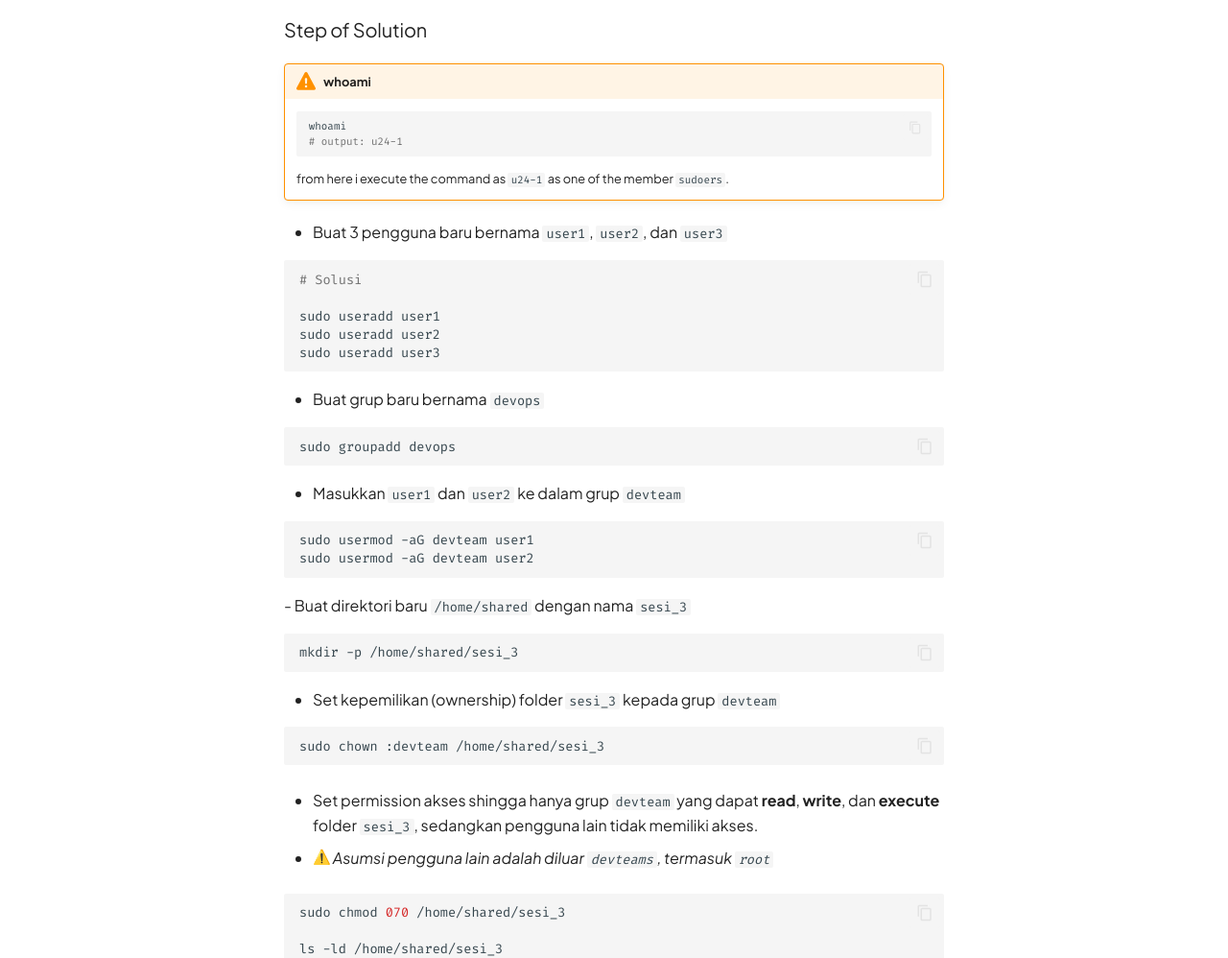
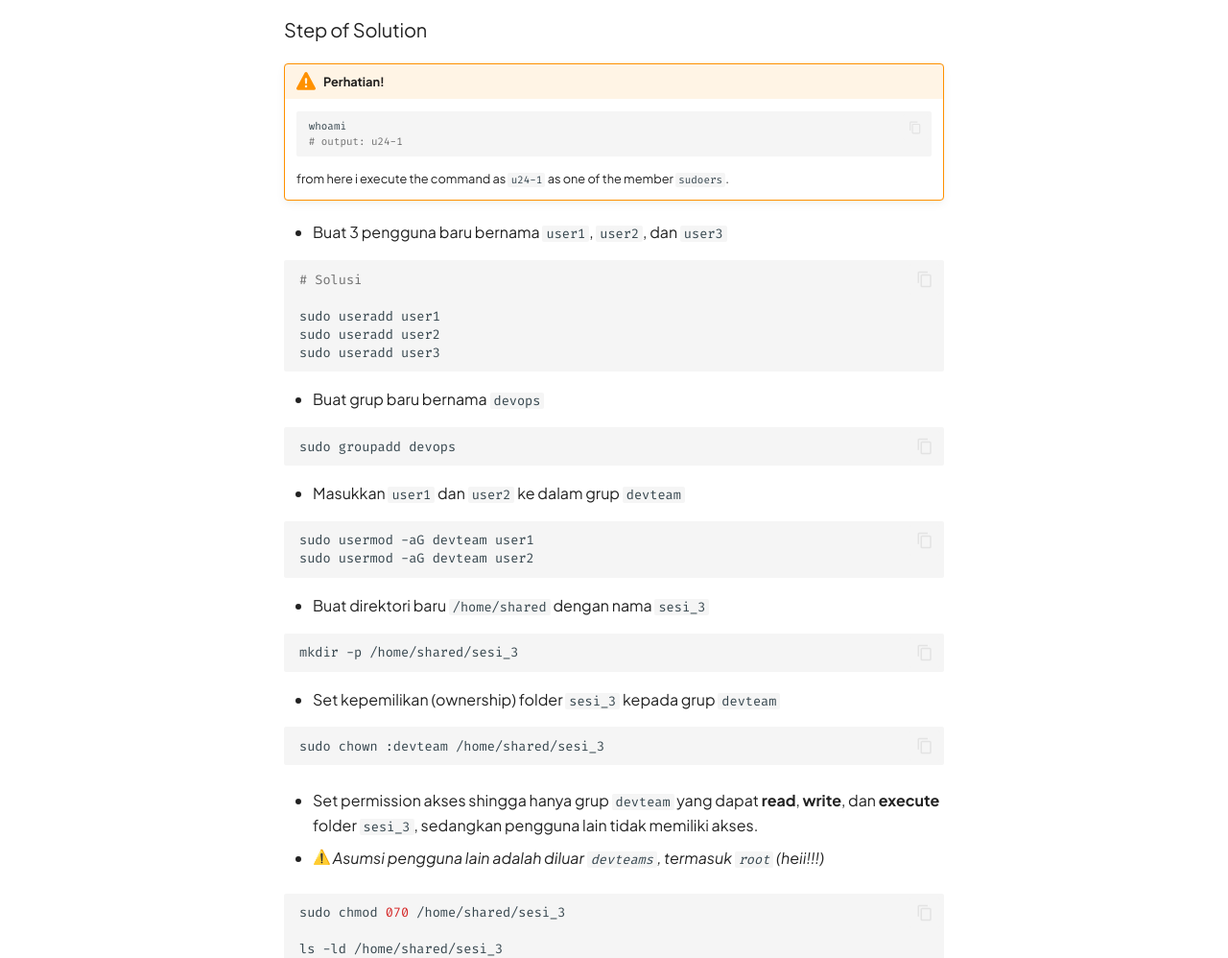
Before and after one commit to agfianf/agfianf.github.io, an MkDocs documentation site: the page built from docs/blog/posts/devops-learning/003-project.md, in a window 1280 px wide and 1400 px high. Shown: the part 370-1368 px from the top of the window at 96% size. Built offline with MkDocs 1.6.1 and Material for MkDocs 9.7.7, drawn with Linux system fonts in a browser that asks for light colours; emoji names are drawn with the system emoji font; comment, search, counter and statistics services are not loaded.

Commit message:
fix: update warning message in Project documentation for clarity

````diff
--- a/docs/blog/posts/devops-learning/003-project.md
+++ b/docs/blog/posts/devops-learning/003-project.md
@@ -23,7 +23,7 @@ Berikut adalah task yang harus diselesaikan pada sesi 3: **Linux and Unix Admini
 
 ### Step of Solution
 
-!!! warning "whoami"
+!!! warning "Perhatian!"
 
     ```bash
     whoami
@@ -54,6 +54,7 @@ sudo groupadd devops
 sudo usermod -aG devteam user1
 sudo usermod -aG devteam user2
 ```
+
 - Buat direktori baru `/home/shared` dengan nama `sesi_3`
 
 ```bash
@@ -68,7 +69,7 @@ sudo chown :devteam /home/shared/sesi_3
 
 - Set permission akses shingga hanya grup `devteam` yang dapat **read**, **write**, dan **execute** folder `sesi_3`, sedangkan pengguna lain tidak memiliki akses.
 
-- :warning: _Asumsi pengguna lain adalah diluar `devteams`, termasuk `root`_
+- :warning: _Asumsi pengguna lain adalah diluar `devteams`, termasuk `root` (heii!!!)_
 
 ```bash
 sudo chmod 070 /home/shared/sesi_3
@@ -114,6 +115,7 @@ ls -ld /home/shared/sesi_3
 
     `root` is not part of `devteam` and **we configure owner has no permission** (no rwx) to that folder **but** can access still read, write, and execute the folder. this is the power of `root` (super user) :fire::fire::fire:
 
+---
 
 ## Project B
 
````
